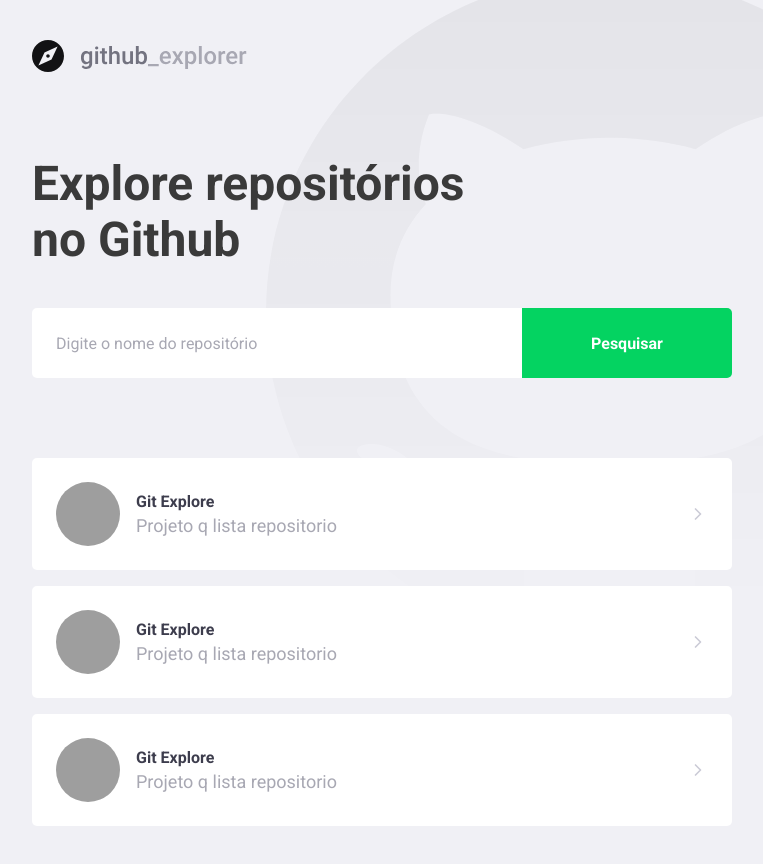
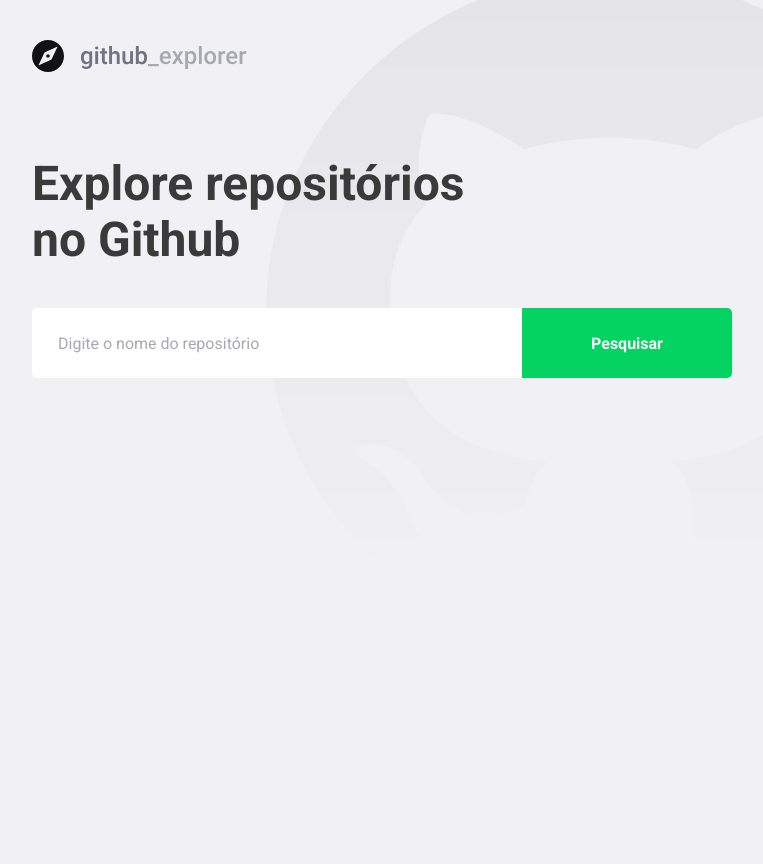
Before and after one commit to vitor-nobre/GithubExplorer, a React (Create React App) app: page / in a window 1280 px wide. Shown: the whole page, without its empty margins (148-911 px from the left). After the commit the page ends 800 px from the top, so only its background shows below. Built offline with nearby package versions, Linux system fonts and the light colour scheme; grey boxes are pictures that could not be loaded.

Commit message:
Ação do pesquisar

```diff
--- a/package.json
+++ b/package.json
@@ -10,6 +10,7 @@
         "@types/node": "^12.0.0",
         "@types/react": "^17.0.0",
         "@types/react-dom": "^17.0.0",
+        "axios": "^0.21.1",
         "polished": "^4.1.3",
         "react": "^17.0.2",
         "react-dom": "^17.0.2",
--- a/src/pages/Dashboard/index.tsx
+++ b/src/pages/Dashboard/index.tsx
@@ -1,54 +1,77 @@
-import React from 'react';
+import React, { useState, FormEvent } from 'react';
 import { FiChevronRight } from 'react-icons/fi';
+
+import api from '../../services/api';
+
 import logoImg from '../../assets/logo.svg';
 
-import { Title, Form, Repositories } from './styles';
+import { Title, Form, Repositories, Error } from './styles';
+
+interface Repository {
+  full_name: string;
+  description: string;
+  owner: {
+    login: string;
+    avatar_url: string;
+  };
+}
 
 const Dashboard: React.FC = () => {
+  const [newRepo, setNewRepo] = useState('');
+  const [inputError, setInputError] = useState('');
+  const [repositories, setRepositories] = useState<Repository[]>([]);
+
+  async function handleAddRepository(
+    event: FormEvent<HTMLFormElement>,
+  ): Promise<void> {
+    event.preventDefault();
+
+    if (!newRepo) {
+      setInputError('Digite o autor/nome do repositório');
+      return;
+    }
+
+    try {
+      const response = await api.get<Repository>(`repos/${newRepo}`);
+
+      const repository = response.data;
+
+      setRepositories([...repositories, repository]);
+      setNewRepo('');
+      setInputError('');
+    } catch (err) {
+      setInputError('Erro na busca por esse repositório');
+    }
+  }
+
   return (
     <>
       <img src={logoImg} alt="Github Explorer" />
       <Title>Explore repositórios no Github</Title>
 
-      <Form>
-        <input placeholder="Digite o nome do repositório" type="text" />
+      <Form hasError={!!inputError} onSubmit={handleAddRepository}>
+        <input
+          value={newRepo}
+          onChange={e => setNewRepo(e.target.value)}
+          placeholder="Digite o nome do repositório"
+        />
         <button type="submit">Pesquisar</button>
       </Form>
-
+      {inputError && <Error>{inputError}</Error>}
       <Repositories>
-        <a href="teste">
+        {repositories.map(repository => (
+          <a href="teste" key={repository.full_name}>
             <img
-            src="https://avatars.githubusercontent.com/u/37857799?v=4"
-            alt="Vitor Nobre"
+              src={repository.owner.avatar_url}
+              alt={repository.owner.login}
             />
             <div>
-            <strong>Git Explore</strong>
-            <p>Projeto q lista repositorio</p>
+              <strong>{repository.full_name}</strong>
+              <p>{repository.description}</p>
             </div>
             <FiChevronRight size={20} />
           </a>
-        <a href="teste">
-          <img
-            src="https://avatars.githubusercontent.com/u/37857799?v=4"
-            alt="Vitor Nobre"
-          />
-          <div>
-            <strong>Git Explore</strong>
-            <p>Projeto q lista repositorio</p>
-          </div>
-          <FiChevronRight size={20} />
-        </a>
-        <a href="teste">
-          <img
-            src="https://avatars.githubusercontent.com/u/37857799?v=4"
-            alt="Vitor Nobre"
-          />
-          <div>
-            <strong>Git Explore</strong>
-            <p>Projeto q lista repositorio</p>
-          </div>
-          <FiChevronRight size={20} />
-        </a>
+        ))}
       </Repositories>
     </>
   );
--- a/src/pages/Dashboard/styles.ts
+++ b/src/pages/Dashboard/styles.ts
@@ -1,5 +1,9 @@
-import styled from 'styled-components';
+import styled, { css } from 'styled-components';
 import { shade } from 'polished';
+
+interface FormProps {
+  hasError: boolean;
+}
 
 export const Title = styled.h1`
   font-size: 48px;
@@ -9,7 +13,7 @@
   margin-top: 80px;
 `;
 
-export const Form = styled.form`
+export const Form = styled.form<FormProps>`
   margin-top: 40px;
   max-width: 700px;
 
@@ -22,6 +26,14 @@
     border: 0px;
     border-radius: 5px 0 0 5px;
     color: #3a3a3a;
+    border: 2px solid #fff;
+    border-right: 0;
+
+    ${props =>
+      props.hasError &&
+      css`
+        border-color: #cd3030;
+      `}
 
     &::placeholder {
       color: #a8a8b3;
@@ -42,6 +54,12 @@
       background: ${shade(0.2, '#04d361')};
     }
   }
+`;
+
+export const Error = styled.span`
+  display: block;
+  color: #c53030;
+  margin-top: 8px;
 `;
 
 export const Repositories = styled.div`
@@ -74,8 +92,8 @@
     }
 
     div {
-      margin-left: 16px;
-
+      margin: 0 16px;
+      flex: 1;
       strong {
         font: 20px;
         color: #3d3d4d;
--- /dev/null
+++ b/src/services/api.ts
@@ -0,0 +1,7 @@
+import axios from 'axios';
+
+const api = axios.create({
+  baseURL: 'https://api.github.com/',
+});
+
+export default api;
```
Also changed, not shown: .eslintrc.json, 1 other file (tests, documents, lock files or other folders). Lines whose indentation alone changed are shown as unchanged.
